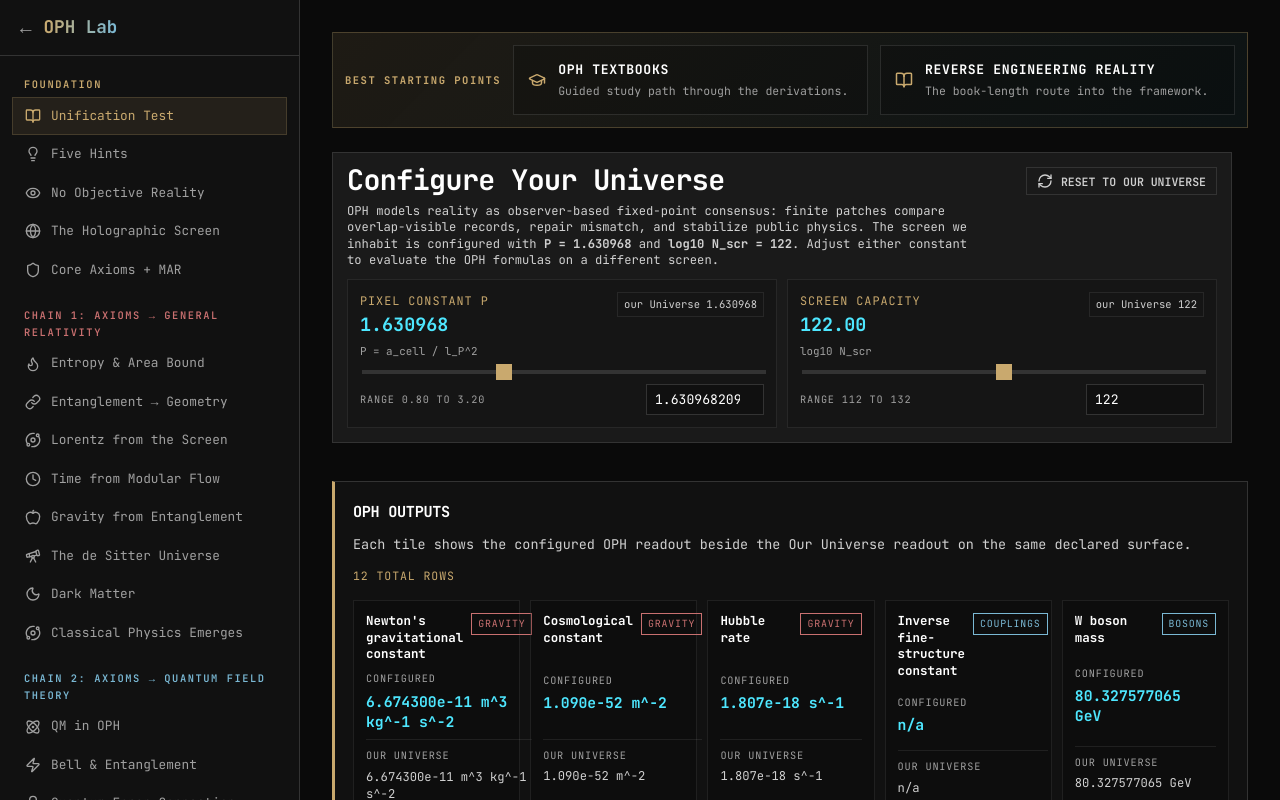
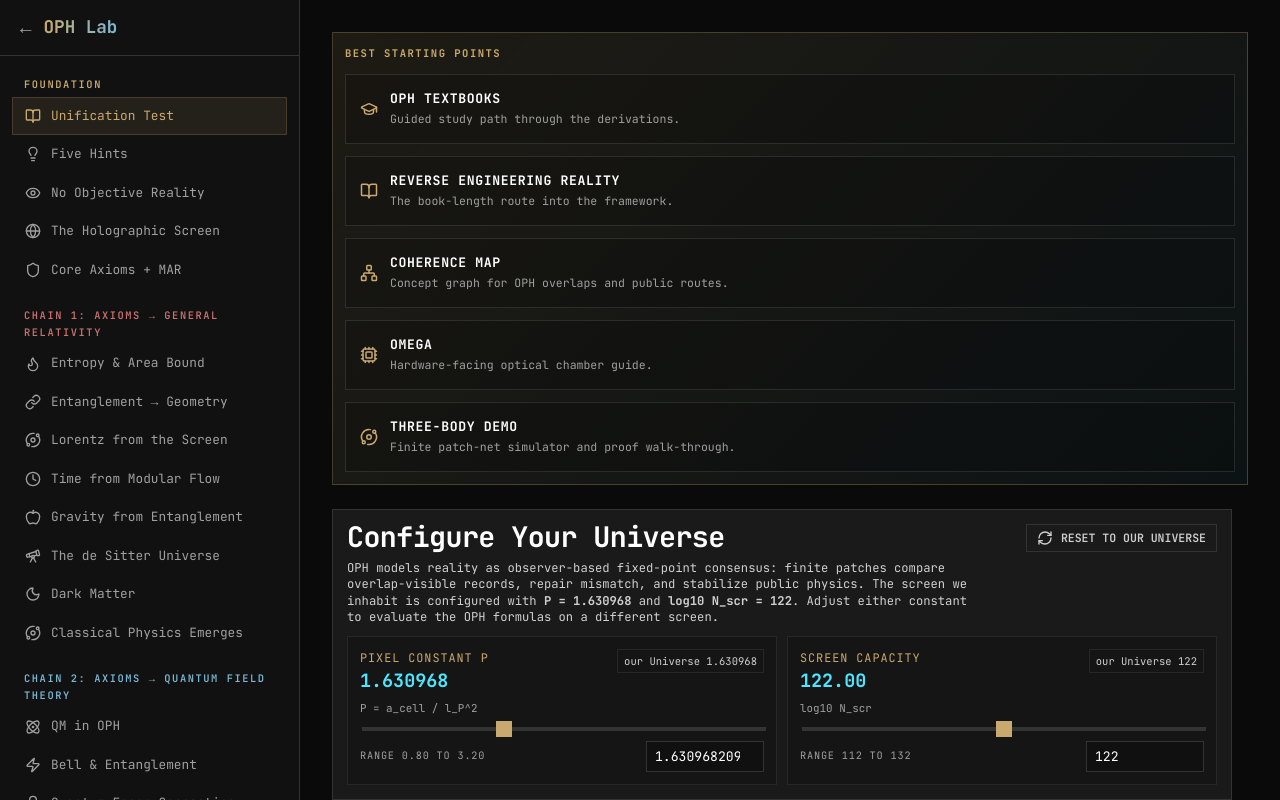
Before and after one commit to muellerberndt/oph-lab, a React (Vite) app: page / in a window 1280 px wide. Built offline with nearby package versions, Linux system fonts and the light colour scheme.

Commit message:
Update OPH Lab resource links

```diff
--- a/index.html
+++ b/index.html
@@ -71,6 +71,8 @@
   <link rel="related" href="https://floatingpragma.io/oph/" title="Observer Patch Holography" />
   <link rel="related" href="https://oph-book.floatingpragma.io/" title="Reverse Engineering Reality" />
   <link rel="related" href="https://learn.floatingpragma.io/" title="OPH Textbooks" />
+  <link rel="related" href="https://coherence.floatingpragma.io/" title="OPH Coherence Map" />
+  <link rel="related" href="https://omega.floatingpragma.io/" title="OMEGA Hardware Guide" />
   <link rel="related" href="https://3body.floatingpragma.io/" title="Three-Body Problem OPH Demo" />
   <link rel="related" href="https://challenge.floatingpragma.io/" title="OPH Disproval Challenge" />
   <link rel="related" href="https://floatingpragma.io/starklab/" title="STARK Lab" />
@@ -86,6 +88,15 @@
     "name": "Configure Your Universe | OPH Unification Test | OPH Lab",
     "description": "Configure the OPH fixed-point consensus surface by changing the shared pixel constant P and screen capacity, then inspecting how gravity and particle-side OPH descendants shift live.",
     "url": "https://oph-lab.floatingpragma.io/",
+    "sameAs": [
+      "https://floatingpragma.io/oph/",
+      "https://learn.floatingpragma.io/",
+      "https://oph-book.floatingpragma.io/",
+      "https://coherence.floatingpragma.io/",
+      "https://omega.floatingpragma.io/",
+      "https://3body.floatingpragma.io/",
+      "https://challenge.floatingpragma.io/"
+    ],
     "applicationCategory": "EducationalApplication",
     "keywords": ["observer patch holography", "quantum gravity", "holographic principle", "emergent spacetime", "standard model derivation", "consensus protocol", "screen microphysics", "observer synchronization"],
     "author": {
--- a/src/components/Layout.css
+++ b/src/components/Layout.css
@@ -165,7 +165,7 @@
     max-width: 1280px;
     margin: 0 auto 24px;
     display: grid;
-    grid-template-columns: auto repeat(2, minmax(220px, 1fr));
+    grid-template-columns: auto repeat(auto-fit, minmax(190px, 1fr));
     gap: 12px;
     align-items: stretch;
     padding: 12px;
--- a/src/components/Layout.tsx
+++ b/src/components/Layout.tsx
@@ -1,13 +1,13 @@
 import { useState, useEffect } from 'react';
 import { NavLink, Outlet, useLocation } from 'react-router-dom';
-import { BookOpen, GraduationCap, Menu, X } from 'lucide-react';
+import { BookOpen, Cpu, GraduationCap, Menu, Network, Orbit, X } from 'lucide-react';
 import './Layout.css';
 import { WALKTHROUGH_STEPS, PART_LABELS, PART_COLORS, type PartId } from '../routes/walkthrough';
 import { WalkthroughNav } from './WalkthroughNav';
 import { installLinkTracking, trackPageView } from '../lib/analytics';
 import { SeoManager } from './SeoManager';
 import { getSeoMeta } from '../seo';
-import { BOOK_URL, CHALLENGE_URL, OVERVIEW_URL, RESEARCH_REPO_URL, SIMULATION_URL, TEXTBOOKS_URL, THEORY_URL } from '../content/paperSurface';
+import { BOOK_URL, CHALLENGE_URL, COHERENCE_URL, OMEGA_URL, OVERVIEW_URL, RESEARCH_REPO_URL, SIMULATION_URL, TEXTBOOKS_URL, THEORY_URL, THREE_BODY_DEMO_URL } from '../content/paperSurface';
 
 export function Layout() {
     const [isMobileMenuOpen, setIsMobileMenuOpen] = useState(false);
@@ -99,6 +99,27 @@ export function Layout() {
                                 <small>The book-length route into the framework.</small>
                             </span>
                         </a>
+                        <a className="global-resource-link" href={COHERENCE_URL}>
+                            <Network size={18} />
+                            <span>
+                                <strong>Coherence Map</strong>
+                                <small>Concept graph for OPH overlaps and public routes.</small>
+                            </span>
+                        </a>
+                        <a className="global-resource-link" href={OMEGA_URL}>
+                            <Cpu size={18} />
+                            <span>
+                                <strong>OMEGA</strong>
+                                <small>Hardware-facing optical chamber guide.</small>
+                            </span>
+                        </a>
+                        <a className="global-resource-link" href={THREE_BODY_DEMO_URL}>
+                            <Orbit size={18} />
+                            <span>
+                                <strong>Three-Body Demo</strong>
+                                <small>Finite patch-net simulator and proof walk-through.</small>
+                            </span>
+                        </a>
                     </div>
 
                     <div className={`content-container ${isLandingSurface ? 'content-container-wide' : ''}`}>
@@ -128,6 +149,12 @@ export function Layout() {
                                 {' \u2022 '}
                                 <a href={CHALLENGE_URL} style={{ color: 'var(--accent-gold)', textDecoration: 'none' }}>Challenge</a>
                                 {' \u2022 '}
+                                <a href={COHERENCE_URL} style={{ color: 'var(--accent-gold)', textDecoration: 'none' }}>Coherence</a>
+                                {' \u2022 '}
+                                <a href={OMEGA_URL} style={{ color: 'var(--accent-gold)', textDecoration: 'none' }}>OMEGA</a>
+                                {' \u2022 '}
+                                <a href={THREE_BODY_DEMO_URL} style={{ color: 'var(--accent-gold)', textDecoration: 'none' }}>3-Body Demo</a>
+                                {' \u2022 '}
                                 <a href="https://floatingpragma.io/starklab/" style={{ color: 'var(--accent-gold)', textDecoration: 'none' }}>STARK Lab</a>
                                 {' \u2022 '}
                                 <a href="https://floatingpragma.io/selected-works/" style={{ color: 'var(--accent-gold)', textDecoration: 'none' }}>Selected Works</a>
--- a/src/content/paperSurface.ts
+++ b/src/content/paperSurface.ts
@@ -31,6 +31,8 @@ export const BOOK_URL = 'https://oph-book.floatingpragma.io/';
 export const TEXTBOOKS_URL = 'https://learn.floatingpragma.io/';
 export const THREE_BODY_DEMO_URL = 'https://3body.floatingpragma.io/';
 export const CHALLENGE_URL = 'https://challenge.floatingpragma.io/';
+export const COHERENCE_URL = 'https://coherence.floatingpragma.io/';
+export const OMEGA_URL = 'https://omega.floatingpragma.io/';
 
 const GITHUB_PDF_BASE = `${RESEARCH_REPO_URL}/blob/main/paper`;
 
--- a/src/pages/Resources.tsx
+++ b/src/pages/Resources.tsx
@@ -3,7 +3,9 @@ import {
     BOOK_URL,
     CHALLENGE_URL,
     CLAIM_TIER_LEGEND,
+    COHERENCE_URL,
     LAB_REPO_URL,
+    OMEGA_URL,
     OPH_PAPERS,
     OVERVIEW_URL,
     RESEARCH_PAPER_DIR_URL,
@@ -155,6 +157,30 @@ export function ResourcesPage() {
                     </a>
                 </div>
 
+                <div className="card" style={{ borderLeft: '3px solid var(--accent-blue)' }}>
+                    <h4 style={{ margin: '0 0 8px 0', fontSize: '0.9em', color: 'var(--accent-blue)' }}>
+                        OPH Coherence Map
+                    </h4>
+                    <p style={{ margin: '0 0 8px 0', fontSize: '0.85em' }}>
+                        Public graph surface for OPH concepts, overlaps, and cross-domain routes.
+                    </p>
+                    <a href={COHERENCE_URL} target="_blank" rel="noopener noreferrer" style={{ fontSize: '0.85em' }}>
+                        coherence.floatingpragma.io &rarr;
+                    </a>
+                </div>
+
+                <div className="card" style={{ borderLeft: '3px solid var(--accent-cyan)' }}>
+                    <h4 style={{ margin: '0 0 8px 0', fontSize: '0.9em', color: 'var(--accent-cyan)' }}>
+                        OMEGA Hardware Guide
+                    </h4>
+                    <p style={{ margin: '0 0 8px 0', fontSize: '0.85em' }}>
+                        Hardware-facing guide for OPH optical chamber computation and consensus.
+                    </p>
+                    <a href={OMEGA_URL} target="_blank" rel="noopener noreferrer" style={{ fontSize: '0.85em' }}>
+                        omega.floatingpragma.io &rarr;
+                    </a>
+                </div>
+
                 <div className="card" style={{ borderLeft: '3px solid var(--accent-green)' }}>
                     <h4 style={{ margin: '0 0 8px 0', fontSize: '0.9em', color: 'var(--accent-green)' }}>
                         OPH Challenge
--- a/src/seo.ts
+++ b/src/seo.ts
@@ -39,7 +39,7 @@ const ROUTE_DESCRIPTIONS: Record<string, string> = {
   '/predictions': 'Review the OPH pressure-test surface, separating public quantitative rows from continuation-level signatures and open phenomenology.',
   '/synthesis': 'See how OPH ties the derivation chain together across structural theorems, branch-conditional gravity results, particles, consensus, and observer machinery.',
   '/glossary': 'Use the OPH Lab glossary for concise definitions of the core holography, gravity, and quantum-information terms.',
-  '/resources': 'Find the five-paper OPH stack, book, study surfaces, extra demos, challenge, and supporting reading for deeper study of Observer Patch Holography.',
+  '/resources': 'Find the five-paper OPH stack, book, study surfaces, coherence map, OMEGA hardware guide, extra demos, challenge, and supporting reading for deeper study of Observer Patch Holography.',
 };
 
 function normalizePathname(pathname: string): string {
```
Also changed, not shown: 1 other file (tests, documents, lock files or other folders).
